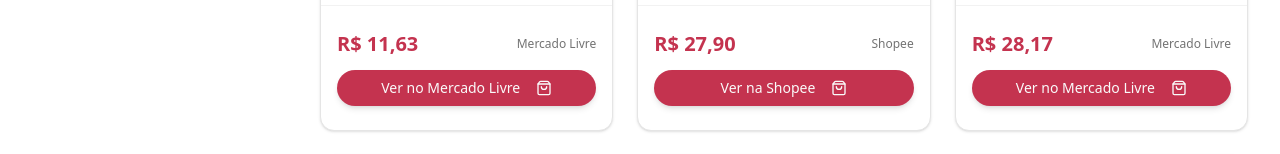
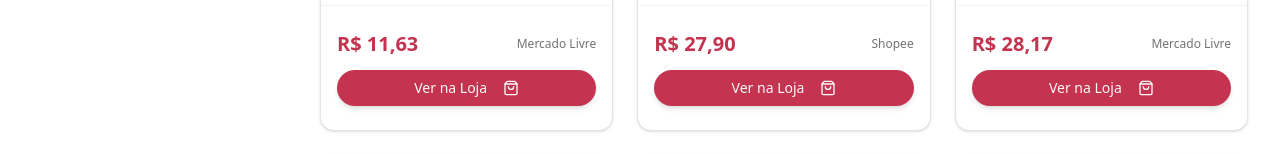
Before and after one commit to alexalannunes/presentes-de-natal, a Next.js app: page /products in a window 1280 px wide. Shown: the part 508-662 px from the top of the page. Built offline with nearby package versions, Linux system fonts and the light colour scheme; grey boxes are pictures that could not be loaded.

Commit message:
refactor: update ProductCard and ProductListItem to use static store action text

```diff
--- a/components/products/product-card.tsx
+++ b/components/products/product-card.tsx
@@ -13,7 +13,6 @@
 import Link from "next/link";
 // Importa o novo slider
 import { gaEvent } from "@/lib/ga-event";
-import { getStoreActionText } from "@/lib/get-store-action-text";
 import { ImageSlider } from "./image-slider";
 
 // Importa o Product Type de um arquivo centralizado (lib/products.ts)
@@ -104,7 +103,7 @@
           className="w-full"
         >
           <Button className="rounded-full w-full shadow-md hover:shadow-lg transition-shadow">
-            Ver {getStoreActionText(product.store)}
+            Ver na Loja
             <ShoppingBag className="ml-2 h-4 w-4" />
           </Button>
         </Link>
--- a/components/products/product-list-item.tsx
+++ b/components/products/product-list-item.tsx
@@ -103,7 +103,7 @@
               size="sm"
               className="rounded-full w-full shadow-md hover:shadow-lg transition-shadow text-xs h-9"
             >
-              {product.store}
+              Ver na Loja
               <ShoppingBag className="ml-1.5 h-3.5 w-3.5" />
             </Button>
           </Link>
```
